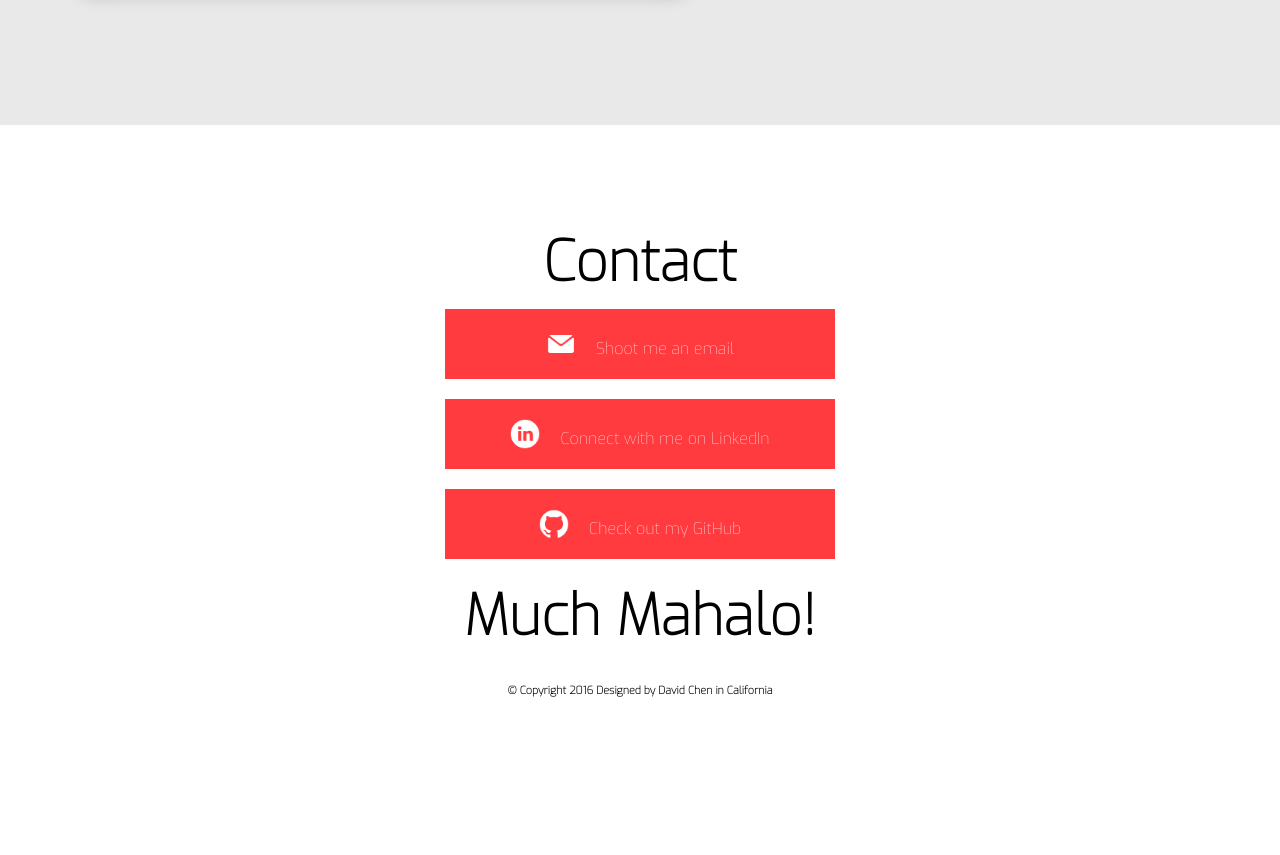
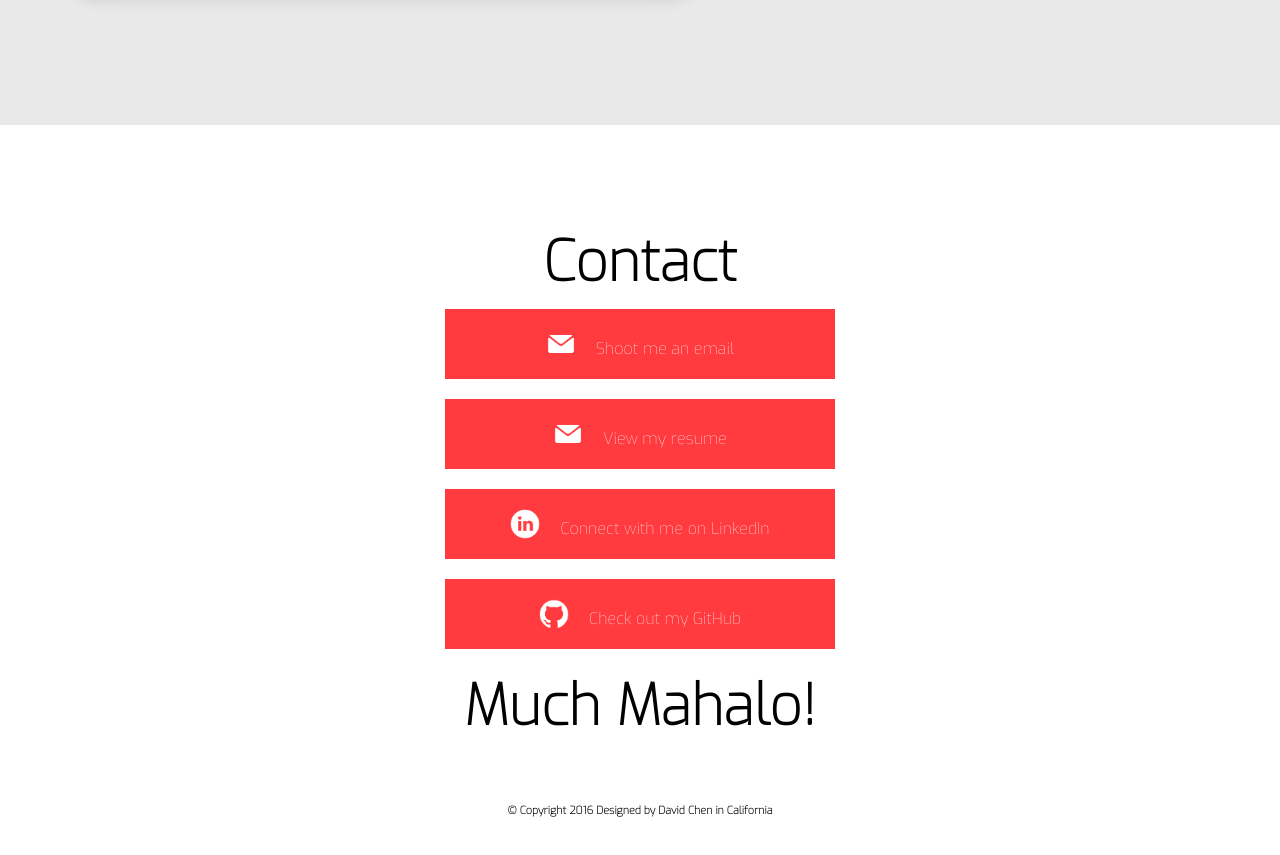
Before and after one commit to chen808/project_port_v2, a website: page client/index.html in a window 1280 px wide. Shown: the part 2820-3675 px from the top of the page. Before the commit the page ends 3595 px from the top, so only its background shows below. Drawn offline with nearby package versions, Linux system fonts and the light colour scheme; some packages are replaced by stand-ins of ours; a script that the page names is missing.

Commit message:
style changes

```diff
--- a/client/partials/main.html
+++ b/client/partials/main.html
@@ -129,6 +129,8 @@
 
 		<a href="mailto:chentiki808@gmail.com" class="hvr-grow"><img src="images/contact_icons-01_mail.png" width='30' height='30'>Shoot me an email</a>
 
+		<a href="https://drive.google.com/open?id=0BzDKm18UEO0aU3F6cUxCOExkNlk" class="hvr-grow"><img src="images/contact_icons-01_mail.png" width='30' height='30'>View my resume</a>
+
 		<a href="mailto:chentiki808@gmail.com" class="hvr-grow"><img src="images/contact_icons-03_linkedin.png" width='30' height='30'>Connect with me on LinkedIn</a>
 
 		<a href="mailto:chentiki808@gmail.com" class="hvr-grow"><img src="images/contact_icons-02_github.png" width='30' height='30'>Check out my GitHub</a>
--- a/client/stylesheets/style.sass
+++ b/client/stylesheets/style.sass
@@ -150,7 +150,7 @@ nav
 
 
 #last-call-container
-	height: 550px
+	height: 700px
 	padding-top: 100px
 
 	h1
@@ -176,4 +176,4 @@ nav
 
 	h6
 		font-family: $font-exo
-		margin-top: 30px
+		margin-top: 60px
```
Also changed, not shown: client/stylesheets/style.css.
